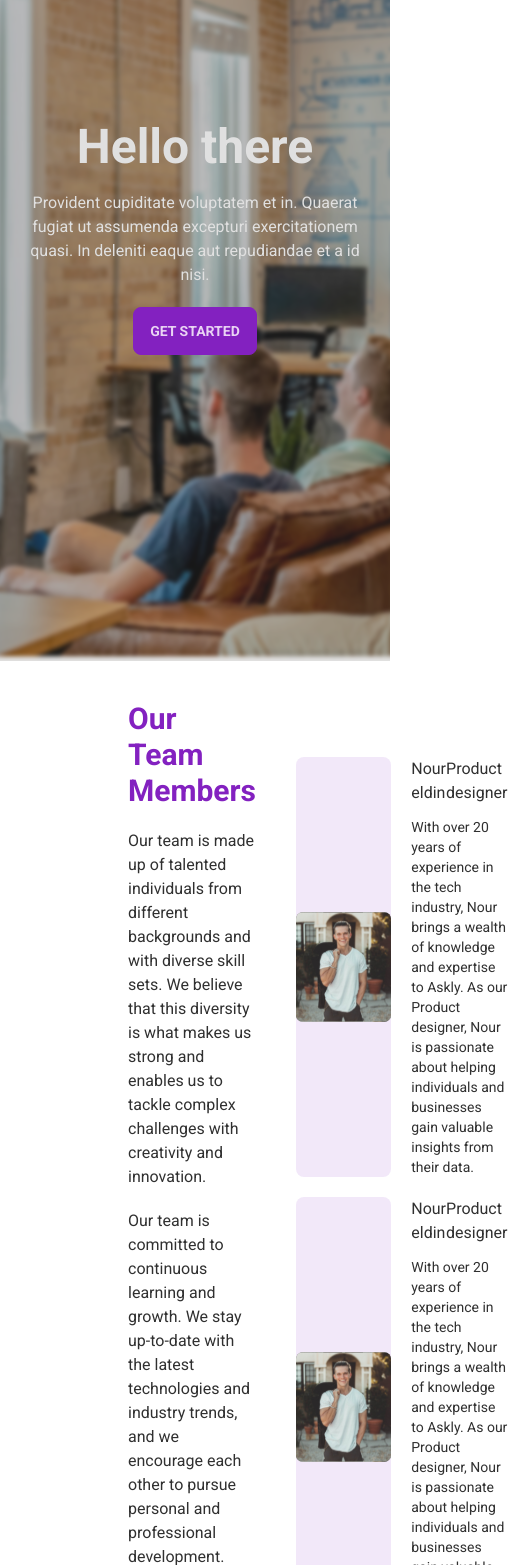
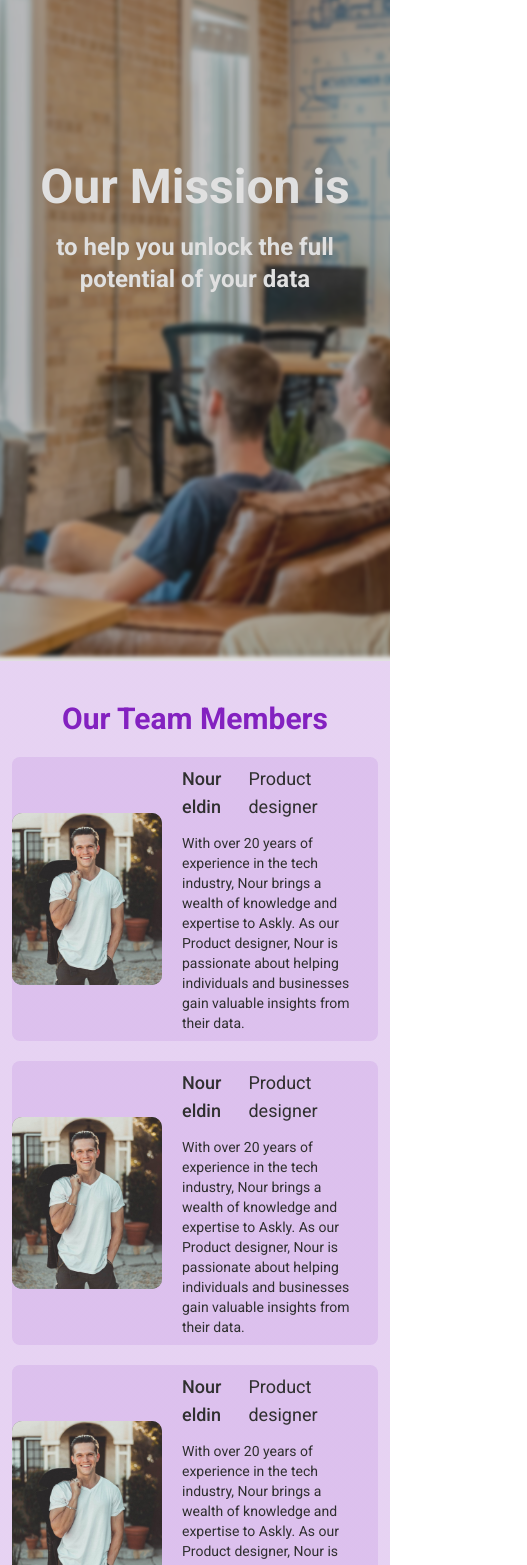
Before and after one commit to rakibul-wdp/askly, a Next.js app: page /about in a window 390 px wide. Shown: the part 183-1748 px from the top of the page, 527 px wide, since content can reach past the window. Built offline with nearby package versions, Linux system fonts and the light colour scheme.

Commit message:
team section responsive done in about page

```diff
--- a/app/about/page.js
+++ b/app/about/page.js
@@ -9,7 +9,7 @@ const About = () => {
     <div>
       <AboutHero />
       <Team />
-      <Address />
+      {/* <Address /> */}
       <Footer />
     </div>
   )
--- a/components/about/AboutHero.js
+++ b/components/about/AboutHero.js
@@ -9,10 +9,9 @@ const AboutHero = () => {
       <div className="hero min-h-screen" style={{ backgroundImage: `url(${AboutHeroImg.src})` }}>
         <div className="hero-overlay bg-opacity-20"></div>
         <div className="hero-content text-center text-neutral-content">
-          <div className="max-w-md">
-            <h1 className="mb-5 text-5xl font-bold">Hello there</h1>
-            <p className="mb-5">Provident cupiditate voluptatem et in. Quaerat fugiat ut assumenda excepturi exercitationem quasi. In deleniti eaque aut repudiandae et a id nisi.</p>
-            <button className="btn btn-primary">Get Started</button>
+          <div className="max-w-xl">
+            <h1 className="mb-5 text-5xl font-bold">Our Mission is</h1>
+            <p className="text-2xl font-bold mb-5">to help you unlock the full potential of your data</p>
           </div>
         </div>
       </div>
--- a/components/about/Team.js
+++ b/components/about/Team.js
@@ -4,24 +4,25 @@ import React from 'react'
 
 const Team = () => {
   return (
-    <section className='flex justify-between gap-10 pt-24 pl-32' style={{
-      background: `linear-gradient(90deg, rgba(132, 33, 192, 0.1) 0%, rgba(132, 33, 192, 0.1) 100%);`,
+    <section className='pt-24 px-3 sm:px-5 md:px-8 lg:px-14 xl:px-20 2xl:px-24' style={{
+      background: `linear-gradient(90deg, rgba(132, 33, 192, 0.2) 0%, rgba(132, 33, 192, 0.2) 100%)`,
     }}>
+      <div className='max-w-screen-2xl mx-auto flex flex-col lg:flex-row justify-between lg:gap-10'>
         <div>
-        <h2 className='text-3xl text-primary font-bold mb-5 -mt-14'>Our Team Members</h2>
-        <p>Our team is made up of talented individuals from different backgrounds and with diverse skill sets. We believe that this diversity is what makes us strong and enables us to tackle complex challenges with creativity and innovation.</p>
-        <p className='my-5'>Our team is committed to continuous learning and growth. We stay up-to-date with the latest technologies and industry trends, and we encourage each other to pursue personal and professional development.</p>
-        <p>We are proud of the work we do and the impact it has on our clients and their users. Thank you for being a part of our team and for your contribution to our shared mission.</p>
+          <h2 className='text-3xl md:text-4xl text-center lg:text-start text-primary font-bold lg:mb-5 -mt-14'>Our Team Members</h2>
+          <p className='font-medium hidden lg:block'>Our team is made up of talented individuals from different backgrounds and with diverse skill sets. We believe that this diversity is what makes us strong and enables us to tackle complex challenges with creativity and innovation.</p>
+          <p className='my-5 font-medium hidden lg:block'>Our team is committed to continuous learning and growth. We stay up-to-date with the latest technologies and industry trends, and we encourage each other to pursue personal and professional development.</p>
+          <p className='font-medium hidden lg:block'>We are proud of the work we do and the impact it has on our clients and their users. Thank you for being a part of our team and for your contribution to our shared mission.</p>
         </div>
         <div>
           {
             teamMembers.map((member) => (
-            <div className='w-[70%] flex justify-between rounded-lg mb-5' style={{ background: "rgba(132, 33, 192, 0.1)" }} key={member.id}>
-              <Image src={member.img} width={100} height={100} alt='team member' />
-              <div className='px-5'>
+              <div className='flex justify-between rounded-lg mb-5' style={{ background: "rgba(132, 33, 192, 0.1)" }} key={member.id}>
+                <Image src={member.img} className='w-[200px]' alt='team member' />
+                <div className='px-5 py-2'>
                   <div className='flex items-center justify-between mb-3'>
-                  <h4>{member.name}</h4>
-                  <p>{member.designation}</p>
+                    <h4 className='text-lg font-medium'>{member.name}</h4>
+                    <p className='text-lg'>{member.designation}</p>
                   </div>
                   <p className='text-sm'>{member.description}</p>
                 </div>
@@ -29,6 +30,7 @@ const Team = () => {
             ))
           }
         </div>
+      </div>
     </section>
   )
 }
```
Lines whose indentation alone changed are shown as unchanged.
